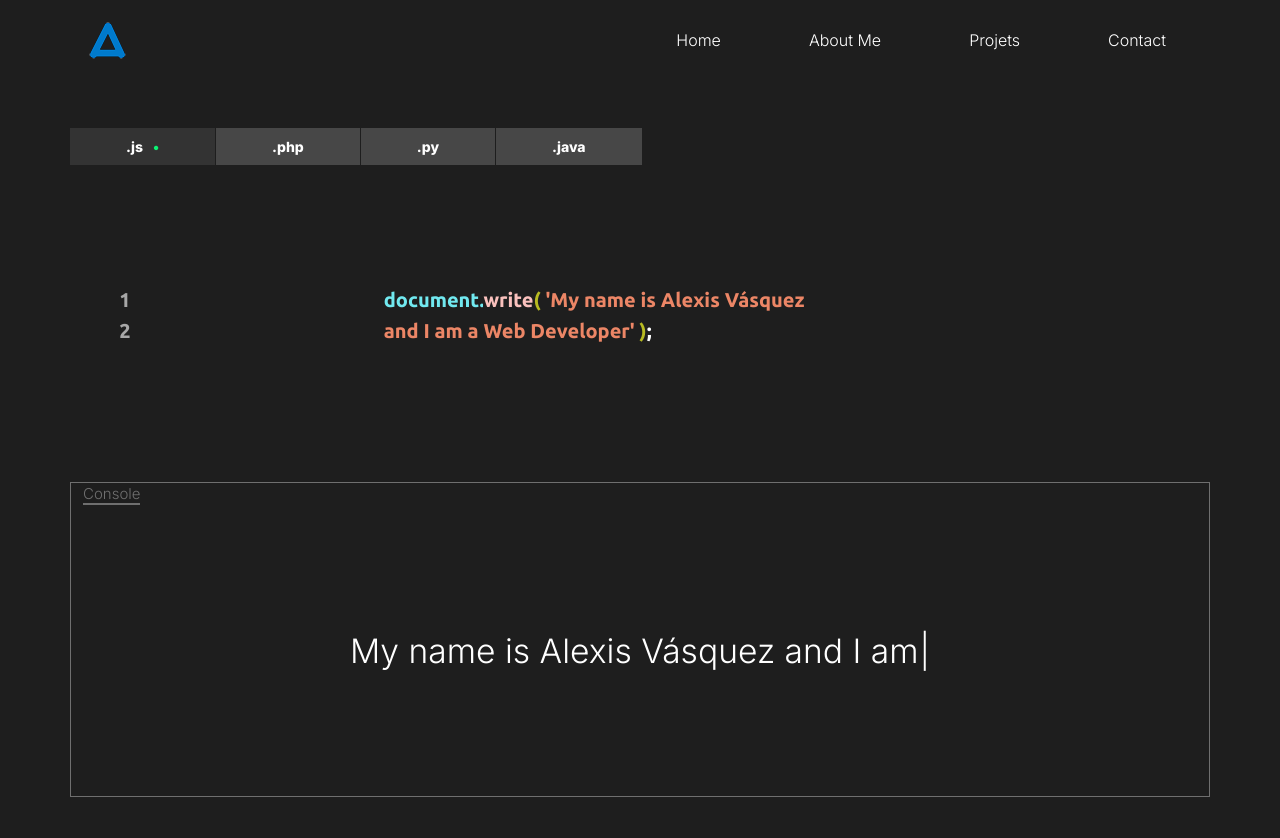
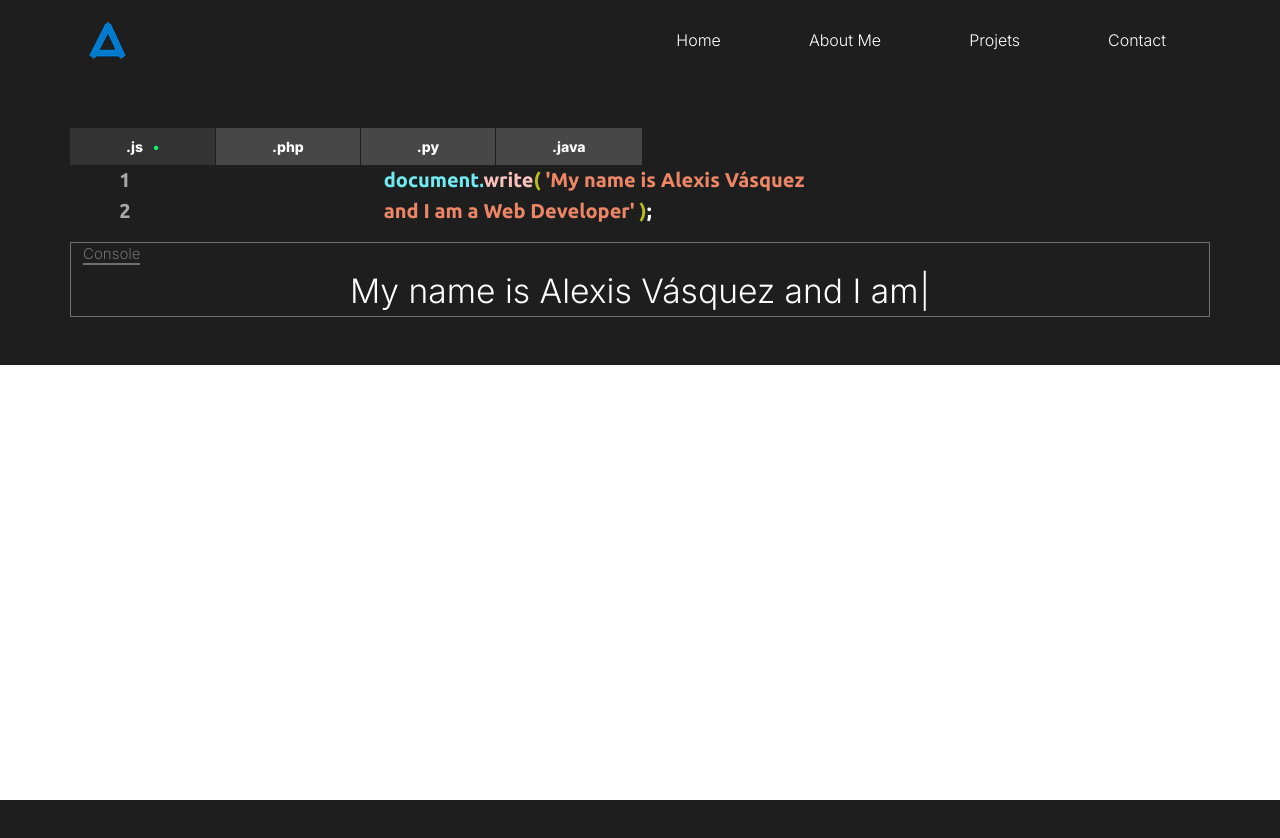
Before and after one commit to favt12/Portafolio, a React app: page / in a window 1280 px wide. Shown: the top 838 px of the page. After the commit the page ends 800 px from the top, so only its background shows below. Built offline with nearby package versions, Linux system fonts and the light colour scheme.

Commit message:
Updated --padding-tp -> --padding-tb class in OneBlock.js file

```diff
--- a/src/components/OneBlock.jsx
+++ b/src/components/OneBlock.jsx
@@ -10,7 +10,7 @@ function OneBlock() {
             <Row className='py-5'>
                 <Tabs variant='pills' defaultActiveKey='tab-1'>
                     <Tab eventKey='tab-1' title='.js'>
-                        <Row className='px-2 --padding-tp'>
+                        <Row className='px-2 --padding-tb'>
                             <Col xs={1}>
                                     <p className='text-center color-gray idioms-text-formt'>1</p>
                             </Col>
@@ -29,7 +29,7 @@ function OneBlock() {
                                 <div className='console-text'>
                                     <small>Console</small>
                                 </div>
-                                <div className='--padding-tp'>
+                                <div className='--padding-tb'>
                                     <Typewriter
 
                                     onInit={(typewriter)=> {
```
